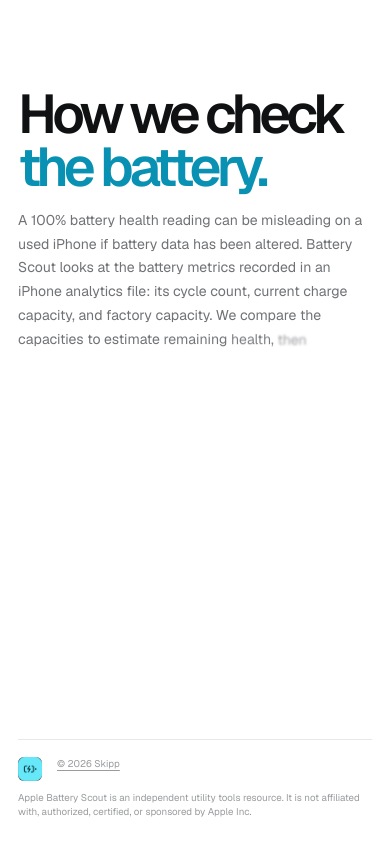
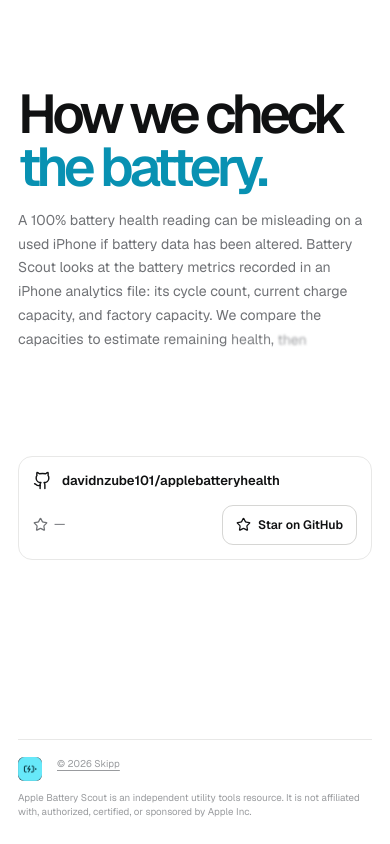
Before and after one commit to DavidNzube101/applebatteryscout, a SvelteKit app: page / in a window 390 px wide. Shown: the part 845-1689 px from the top of the page. Built offline with nearby package versions, Linux system fonts and the light colour scheme; no server answers.

Commit message:
Add GitHub star bar to landing page

```diff
--- a/src/routes/+page.svelte
+++ b/src/routes/+page.svelte
@@ -1,5 +1,5 @@
 <script lang="ts">
-	import { ArrowRight, ChevronDown } from 'lucide-svelte';
+	import { ArrowRight, ChevronDown, Github, Star } from 'lucide-svelte';
 	import { inView } from 'motion';
 	import { onMount } from 'svelte';
 	import { Button } from '$lib/components/ui/button/index';
@@ -11,6 +11,7 @@
 	const introWords = introCopy.split(' ');
 	let introElement: HTMLParagraphElement;
 	let visibleWordCount = $state(0);
+	let githubStars = $state<number | null>(null);
 
 	onMount(() => {
 		if (window.matchMedia('(prefers-reduced-motion: reduce)').matches) {
@@ -35,6 +36,24 @@
 			stopObserving();
 			if (timer) window.clearInterval(timer);
 		};
+	});
+
+	onMount(() => {
+		const controller = new AbortController();
+		fetch('https://api.github.com/repos/davidnzube101/applebatteryhealth', {
+			headers: { Accept: 'application/vnd.github+json' },
+			signal: controller.signal
+		})
+			.then((response) => {
+				if (!response.ok) throw new Error('GitHub repository details unavailable');
+				return response.json();
+			})
+			.then((repository: { stargazers_count?: number }) => {
+				if (typeof repository.stargazers_count === 'number') githubStars = repository.stargazers_count;
+			})
+			.catch(() => {});
+
+		return () => controller.abort();
 	});
 </script>
 
@@ -84,6 +103,19 @@
 				</p>
 			</div>
 
+			<aside class="github-bar" use:reveal aria-label="Apple Battery Scout on GitHub">
+				<a class="github-repo" href="https://github.com/davidnzube101/applebatteryhealth" target="_blank" rel="noreferrer">
+					<Github size={19} strokeWidth={1.8} />
+					<span>davidnzube101/applebatteryhealth</span>
+				</a>
+				<div class="github-support">
+					<span class="star-count" aria-label={`${githubStars ?? 'Loading'} GitHub stars`}><Star size={15} /> {githubStars === null ? '—' : githubStars.toLocaleString()}</span>
+					<a class="star-button" href="https://github.com/davidnzube101/applebatteryhealth" target="_blank" rel="noreferrer" aria-label="Star Apple Battery Scout on GitHub">
+						<Star size={15} /> <span>Star on GitHub</span>
+					</a>
+				</div>
+			</aside>
+
 			<footer class="site-footer" use:reveal>
 				<a class="footer-brand" href="#top" aria-label="Battery Scout home"><img class="brand-logo" src="/applebatteryscout-logo.png" alt="" /></a>
 				<p>Apple Battery Scout is an independent utility tools resource. It is not affiliated with, authorized, certified, or sponsored by Apple Inc.</p>
@@ -127,6 +159,15 @@
 	.typed-copy-progress { position: absolute; inset: 0 auto auto 0; width: 100%; }
 	.typed-word { display: inline-block; animation: word-soft-reveal .5s cubic-bezier(.22, 1, .36, 1) both; }
 	@keyframes word-soft-reveal { from { opacity: 0; filter: blur(4px); transform: translateY(2px); } to { opacity: 1; filter: blur(0); transform: translateY(0); } }
+	.github-bar { display: flex; align-items: center; justify-content: space-between; gap: 16px; margin-top: 72px; padding: 15px 17px; border: 1px solid var(--border); border-radius: 14px; background: var(--background); }
+	.github-repo, .github-support, .star-count, .star-button { display: inline-flex; align-items: center; }
+	.github-repo { min-width: 0; gap: 10px; color: var(--foreground); font-size: .82rem; font-weight: 550; }
+	.github-repo span { overflow: hidden; text-overflow: ellipsis; white-space: nowrap; }
+	.github-support { flex: 0 0 auto; gap: 12px; }
+	.star-count { gap: 6px; color: var(--muted); font-size: .78rem; font-variant-numeric: tabular-nums; }
+	.star-button { justify-content: center; gap: 7px; min-height: 40px; padding: 0 13px; border: 1px solid var(--border-strong); border-radius: 11px; color: var(--foreground); background: var(--surface); font-size: .76rem; font-weight: 550; transition: transform .16s ease, box-shadow .2s ease, border-color .2s ease; }
+	.star-button:hover { transform: translateY(-2px); border-color: var(--border-strong); box-shadow: 0 5px 18px rgb(34 211 238 / 10%); }
+	.star-button:active { transform: translateY(0) scale(.98); }
 	.site-footer { display: flex; align-items: center; gap: 20px; margin-top: auto; padding: 17px 0 0; border-top: 1px solid var(--border); }
 	.footer-brand { flex: 0 0 auto; gap: 8px; font-size: .77rem; }
 	.footer-brand .brand-logo { width: 24px; height: 24px; border-radius: 6px; }
@@ -144,6 +185,7 @@
 		.section-wrap { width: min(100% - 44px, 560px); padding: 76px 0 24px; }
 		.site-footer { align-items: flex-start; flex-wrap: wrap; gap: 10px 15px; }
 		.site-footer > p { order: 3; flex-basis: 100%; }
+		.github-bar { margin-top: 56px; }
 	}
 	@media (max-width: 480px) {
 		.hero-stage { padding: 0 18px; }
@@ -161,6 +203,9 @@
 		.section-wrap { width: calc(100% - 36px); padding-top: 67px; }
 		.section-heading h2 { font-size: 3.4rem; }
 		.section-intro { font-size: .88rem; }
+		.github-bar { align-items: flex-start; flex-direction: column; gap: 14px; padding: 14px; }
+		.github-repo { max-width: 100%; }
+		.github-support { width: 100%; justify-content: space-between; }
 	}
 	@media (prefers-reduced-motion: reduce) {
 		.typed-word { animation: none; }
```
